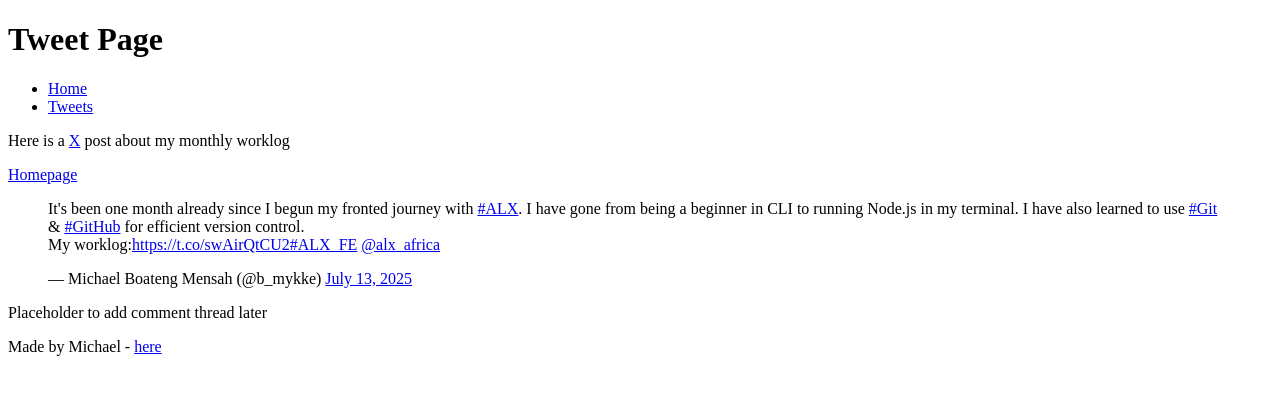
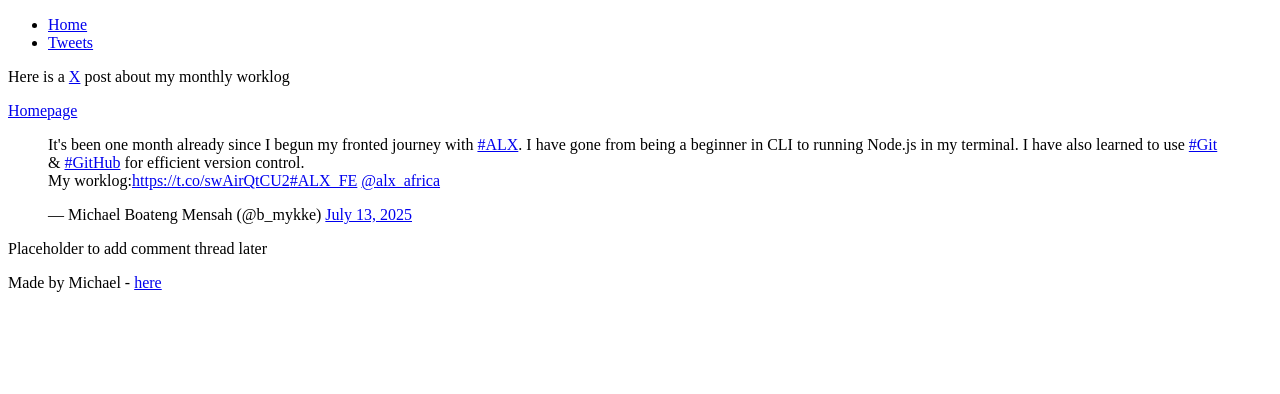
Before and after one commit to mikeboat45/My_First_Portfolio, a plain HTML site: page html_basic/tweets.html in a window 1280 px wide. Drawn offline with Linux system fonts and the light colour scheme.

Commit message:
Correction for checker

```diff
--- a/html_basic/tweets.html
+++ b/html_basic/tweets.html
@@ -7,7 +7,6 @@
 </head>
 <body>
     <header>
-        <h1>Tweet Page</h1>
         <ul>
             <li><a href="index.html">Home</a></li>
             <li><a href="tweets.html">Tweets</a></li>
```
Also changed, not shown: html_basic/index.html (+0 -1 lines).
